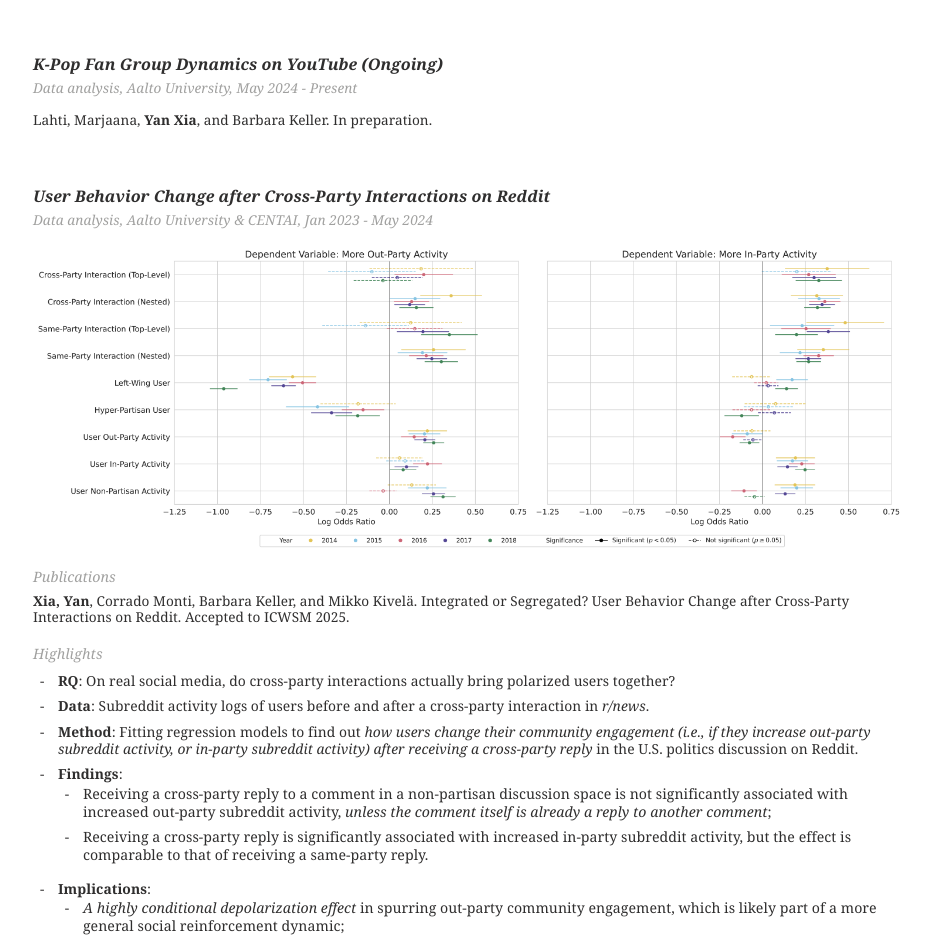
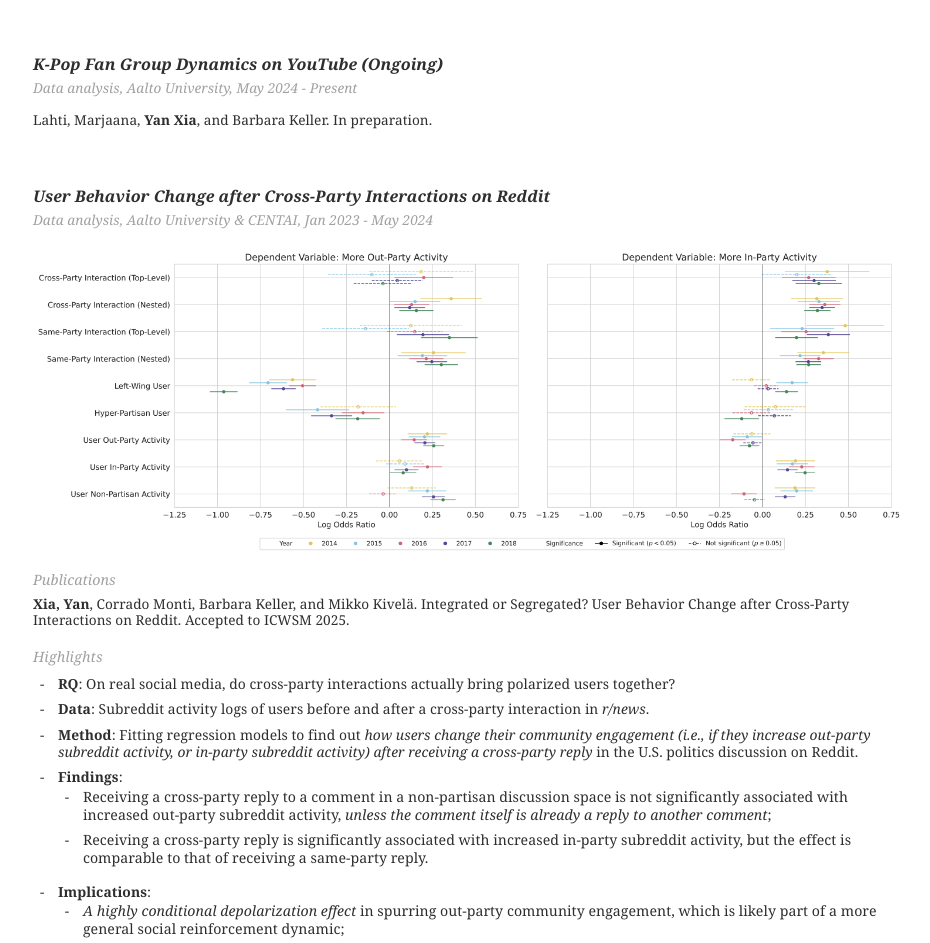
Before and after one commit to yanxxia/yanxxia.github.io, a Jekyll site: the page built from projects.html, in a window 1280 px wide. Shown: the part 1316-2259 px from the top of the page, without its empty margins (171-1101 px from the left). Built offline with Jekyll 4.4.1, drawn with Linux system fonts in a browser that asks for light colours.

Commit message:
Update 2024

```diff
--- a/_sass/main.scss
+++ b/_sass/main.scss
@@ -181,6 +181,7 @@ body {
 
 .pj-image.crossparty {
   width: 100%;
+  margin-top: 3px;
   margin-left: 0%;
   margin-right: 0%;
 }
```
